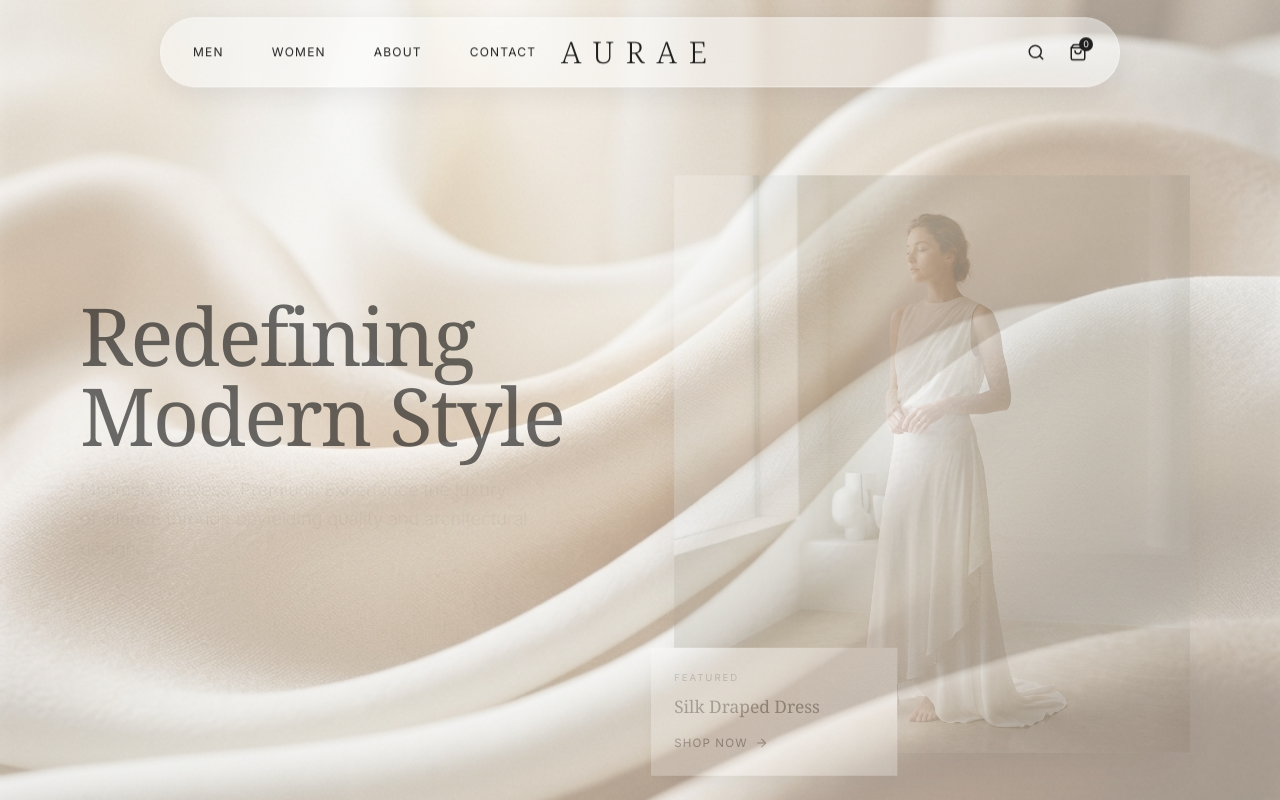
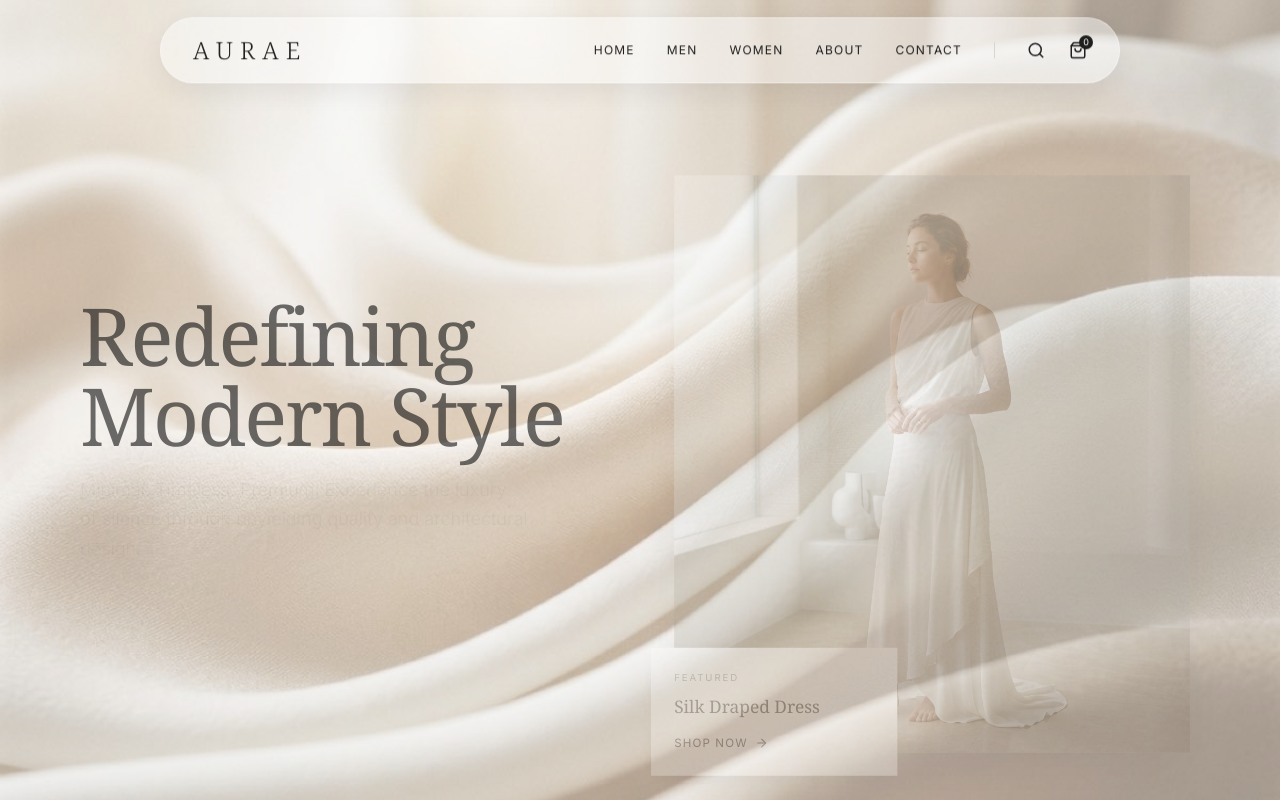
Before and after one commit to YashGoyal06/Aurae-, a React (Vite) app: page / in a window 1280 px wide. Shown: the top 800 px of the page. Built offline with nearby package versions, Linux system fonts and the light colour scheme; a web font is replaced by a local one.

Commit message:
fix: optimize loader image and restructure navbar layout

```diff
--- a/src/components/Loader.jsx
+++ b/src/components/Loader.jsx
@@ -46,7 +46,7 @@ const Loader = ({ finishLoading }) => {
       {/* Abstract Background */}
       <div className="absolute inset-0 w-full h-full z-0">
         <img
-          src="/images/abstract_bg.png"
+          src="/images/abstract_bg.jpg"
           alt="Loading Background"
           className="w-full h-full object-cover opacity-60 mix-blend-multiply"
         />
--- a/src/components/Navbar.jsx
+++ b/src/components/Navbar.jsx
@@ -14,23 +14,25 @@ const Navbar = () => {
       className="fixed top-6 left-1/2 z-50 w-[95%] md:w-[85%] lg:w-[75%] max-w-screen-xl"
     >
       <nav className="bg-white/50 backdrop-blur-2xl border border-white/40 shadow-[0_8px_32px_rgba(0,0,0,0.08)] rounded-full px-8 py-4 flex items-center justify-between">
-        {/* Left: Links */}
-        <div className="hidden md:flex items-center space-x-8 lg:space-x-12 w-1/3">
+        {/* Left: Brand (Home) */}
+        <Link to="/" className="text-xl md:text-2xl font-serif tracking-[0.3em] font-light">
+          AURAE
+        </Link>
+
+        {/* Right: Links & Icons */}
+        <div className="flex items-center space-x-6 lg:space-x-8">
+          <div className="hidden md:flex items-center space-x-6 lg:space-x-8">
+            <Link to="/" className="nav-link text-xs">Home</Link>
             <Link to="/collection/men" className="nav-link text-xs">Men</Link>
             <Link to="/collection/women" className="nav-link text-xs">Women</Link>
             <Link to="/about" className="nav-link text-xs">About</Link>
             <Link to="/contact" className="nav-link text-xs">Contact</Link>
           </div>
 
-        {/* Center: Brand */}
-        <div className="w-1/3 flex justify-center">
-          <Link to="/" className="text-2xl md:text-3xl font-serif tracking-[0.4em] font-light">
-            AURAE
-          </Link>
-        </div>
+          {/* Divider */}
+          <div className="hidden md:block w-px h-4 bg-neutral-300"></div>
 
-        {/* Right: Icons */}
-        <div className="flex items-center justify-end space-x-6 w-1/3">
+          <div className="flex items-center space-x-6">
             <button className="hover:text-neutral-500 transition-colors"><Search size={18} /></button>
             <button className="hover:text-neutral-500 transition-colors relative">
               <ShoppingBag size={18} />
@@ -39,6 +41,7 @@ const Navbar = () => {
             <button className="md:hidden" onClick={() => setIsOpen(!isOpen)}>
               {isOpen ? <X size={20} /> : <Menu size={20} />}
             </button>
+          </div>
         </div>
       </nav>
 
--- a/src/pages/Home.jsx
+++ b/src/pages/Home.jsx
@@ -14,7 +14,7 @@ const Home = () => {
         {/* Abstract Background */}
         <div className="absolute inset-0 w-full h-full z-0">
           <img
-            src="/images/abstract_bg.png"
+            src="/images/abstract_bg.jpg"
             alt="Hero Background"
             className="w-full h-full object-cover opacity-50 mix-blend-multiply"
           />
```
Also changed, not shown: public/images/abstract_bg.jpg (added). Lines whose indentation alone changed are shown as unchanged.
